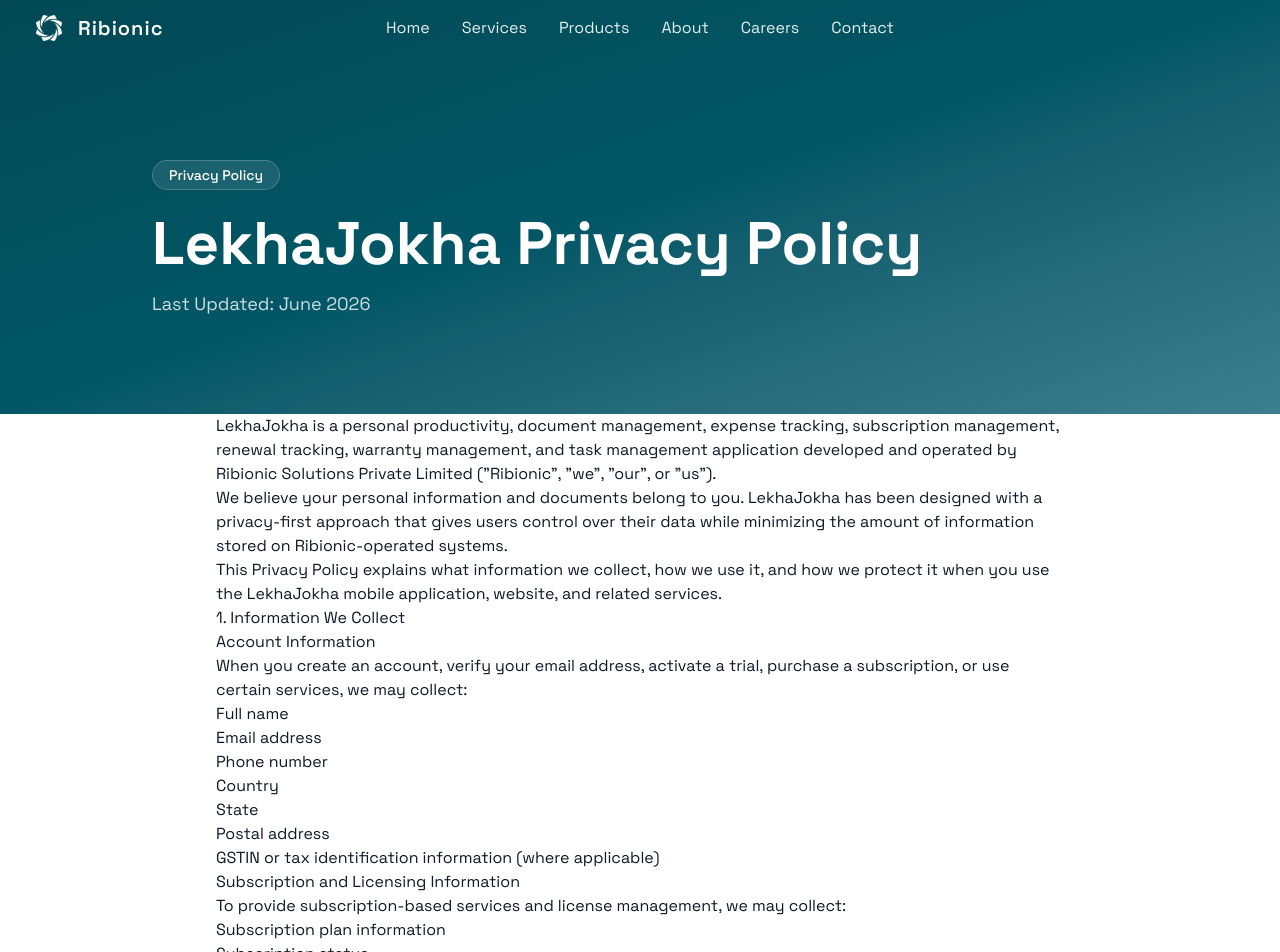
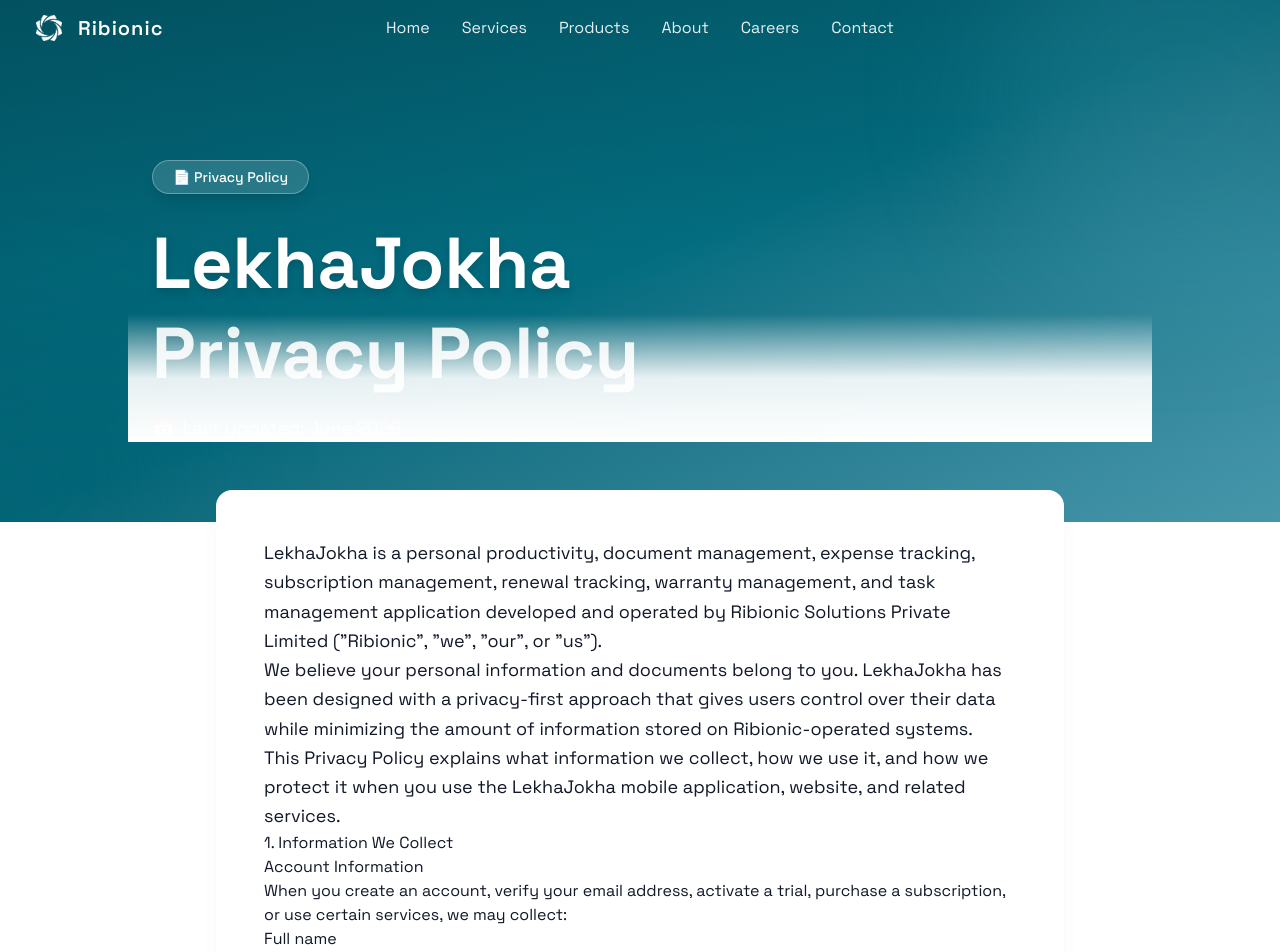
Before and after one commit to shreysircar/RIbionic, a Next.js app: page /privacy/lekhajokha in a window 1280 px wide. Shown: the top 952 px of the page. Built offline with nearby package versions, Linux system fonts and the light colour scheme.

Commit message:
privacy policy for lekhajokha

```diff
--- a/src/app/privacy/lekhajokha/page.tsx
+++ b/src/app/privacy/lekhajokha/page.tsx
@@ -4,70 +4,91 @@ export default function LekhaJokhaPrivacyPage() {
   return (
     <main className="bg-white min-h-screen">
 
-      {/* Top Gradient */}
-    <section className="relative overflow-hidden pt-40 pb-24">
-  <div className="absolute inset-0 bg-gradient-to-br from-[#025a6a] via-[#036d80] to-[#4a9eb3]" />
+      {/* Hero Section with Smooth Gradient */}
+      <section className="relative overflow-hidden pt-40 pb-20">
+        {/* Smoother gradient with more color stops */}
+        <div className="absolute inset-0 bg-gradient-to-br from-[#025a6a] via-[#036d80] via-[#1a8a9e] to-[#4a9eb3]" />
 
-  <div className="absolute inset-0 bg-black/20" />
+        {/* Subtle overlay for depth */}
+        <div className="absolute inset-0 bg-gradient-to-b from-black/10 via-transparent to-black/5" />
+
+        {/* Decorative blur circles for depth */}
+        <div className="absolute -top-24 -right-24 w-96 h-96 bg-[#4a9eb3]/20 rounded-full blur-3xl" />
+        <div className="absolute -bottom-32 -left-32 w-80 h-80 bg-[#025a6a]/20 rounded-full blur-3xl" />
 
         <div className="relative max-w-5xl mx-auto px-6">
-    <span className="inline-flex rounded-full border border-white/20 bg-white/10 px-4 py-1 text-sm font-medium text-white backdrop-blur-sm">
-      Privacy Policy
+          <span className="inline-flex rounded-full border border-white/30 bg-white/15 px-5 py-1.5 text-sm font-medium text-white backdrop-blur-sm shadow-lg">
+            📄 Privacy Policy
           </span>
 
-    <h1 className="mt-6 text-5xl md:text-6xl font-bold text-white">
-      LekhaJokha Privacy Policy
+          <h1 className="mt-6 text-5xl md:text-6xl lg:text-7xl font-bold text-white leading-tight drop-shadow-lg">
+            LekhaJokha<br />
+            <span className="text-white/90">Privacy Policy</span>
           </h1>
 
-    <p className="mt-4 text-lg text-white/80">
-      Last Updated: June 2026
+          <p className="mt-4 text-lg text-white/80 flex items-center gap-2">
+            <span>📅</span> Last Updated: June 2026
           </p>
+
+          {/* Subtle bottom fade */}
+          <div className="absolute bottom-0 left-0 right-0 h-32 bg-gradient-to-t from-white via-white/90 to-transparent" />
         </div>
       </section>
 
-      {/* Content */}
-      <section className="pb-24">
-        <div className="max-w-4xl mx-auto px-6 prose prose-stone max-w-none">
+      {/* Content - with better spacing and visual polish */}
+      <section className="relative -mt-8 pb-24">
+        <div className="max-w-4xl mx-auto px-6">
+
+          {/* Decorative card-like container with shadow */}
+          <div className="bg-white rounded-2xl shadow-xl shadow-[#025a6a]/5 p-8 md:p-12">
 
             <article
               className="
-    max-w-4xl
-    mx-auto
-    px-6
                 prose
                 prose-lg
+                max-w-none
                 prose-headings:font-bold
                 prose-headings:text-[#025a6a]
                 prose-h2:text-3xl
                 prose-h2:border-b
                 prose-h2:border-[#025a6a]/15
                 prose-h2:pb-3
+                prose-h2:mt-12
+                prose-h2:first:mt-0
                 prose-h3:text-xl
                 prose-h3:text-[#4a9eb3]
+                prose-h3:mt-8
                 prose-p:text-stone-700
                 prose-p:leading-8
+                prose-p:mt-4
                 prose-strong:text-[#025a6a]
-    prose-li:marker:text-[#025a6a]
-    prose-ul:mt-2
+                prose-strong:font-semibold
+                prose-li:marker:text-[#4a9eb3]
+                prose-li:text-stone-700
+                prose-ul:mt-3
                 prose-ul:mb-6
-    prose-li:my-1
+                prose-li:my-1.5
+                prose-li:pl-1
+                prose-a:text-[#4a9eb3]
+                prose-a:no-underline
+                prose-a:hover:underline
               "
             >
-  <p>
+              <p className="text-lg leading-relaxed">
                 LekhaJokha is a personal productivity, document management, expense
                 tracking, subscription management, renewal tracking, warranty management,
                 and task management application developed and operated by Ribionic
                 Solutions Private Limited ("Ribionic", "we", "our", or "us").
               </p>
 
-  <p>
+              <p className="text-lg leading-relaxed">
                 We believe your personal information and documents belong to you.
                 LekhaJokha has been designed with a privacy-first approach that gives users
                 control over their data while minimizing the amount of information stored
                 on Ribionic-operated systems.
               </p>
 
-  <p>
+              <p className="text-lg leading-relaxed">
                 This Privacy Policy explains what information we collect, how we use it,
                 and how we protect it when you use the LekhaJokha mobile application,
                 website, and related services.
@@ -155,7 +176,7 @@ export default function LekhaJokhaPrivacyPage() {
                 locations selected and controlled by the user.
               </p>
 
-  <p>
+              <p className="bg-[#025a6a]/5 border-l-4 border-[#025a6a] p-5 rounded-r-lg">
                 <strong>
                   Ribionic Solutions does not upload, store, host, process, analyze, view,
                   or retain copies of user documents, images, videos, audio recordings, or
@@ -453,12 +474,12 @@ export default function LekhaJokhaPrivacyPage() {
                 information, please contact:
               </p>
 
-  <p>
+              <p className="bg-stone-50 rounded-lg p-6 border border-stone-200">
                 <strong>Ribionic Solutions Private Limited</strong>
                 <br />
-    Email: support@ribionic.com
+                Email: <a href="mailto:support@ribionic.com" className="text-[#4a9eb3] hover:underline">support@ribionic.com</a>
                 <br />
-    Website: https://ribionic.com
+                Website: <a href="https://ribionic.com" className="text-[#4a9eb3] hover:underline">https://ribionic.com</a>
                 <br />
                 Registered Office Address:
                 <br />
@@ -471,8 +492,8 @@ export default function LekhaJokhaPrivacyPage() {
                 LekhaJokha was built on a simple principle:
               </p>
 
-  <p>
-    <strong>Your documents belong to you.</strong>
+              <p className="text-xl font-semibold text-[#025a6a] text-center py-4">
+                Your documents belong to you.
               </p>
 
               <p>
@@ -487,12 +508,13 @@ export default function LekhaJokhaPrivacyPage() {
                 your personal information into a product.
               </p>
 
-  <p>
+              <p className="text-center text-stone-500 text-sm border-t border-stone-200 pt-6 mt-8">
                 By using LekhaJokha, you acknowledge that you have read, understood, and
                 agreed to this Privacy Policy.
               </p>
             </article>
 
+          </div>
         </div>
       </section>
 
```
Lines whose indentation alone changed are shown as unchanged.
